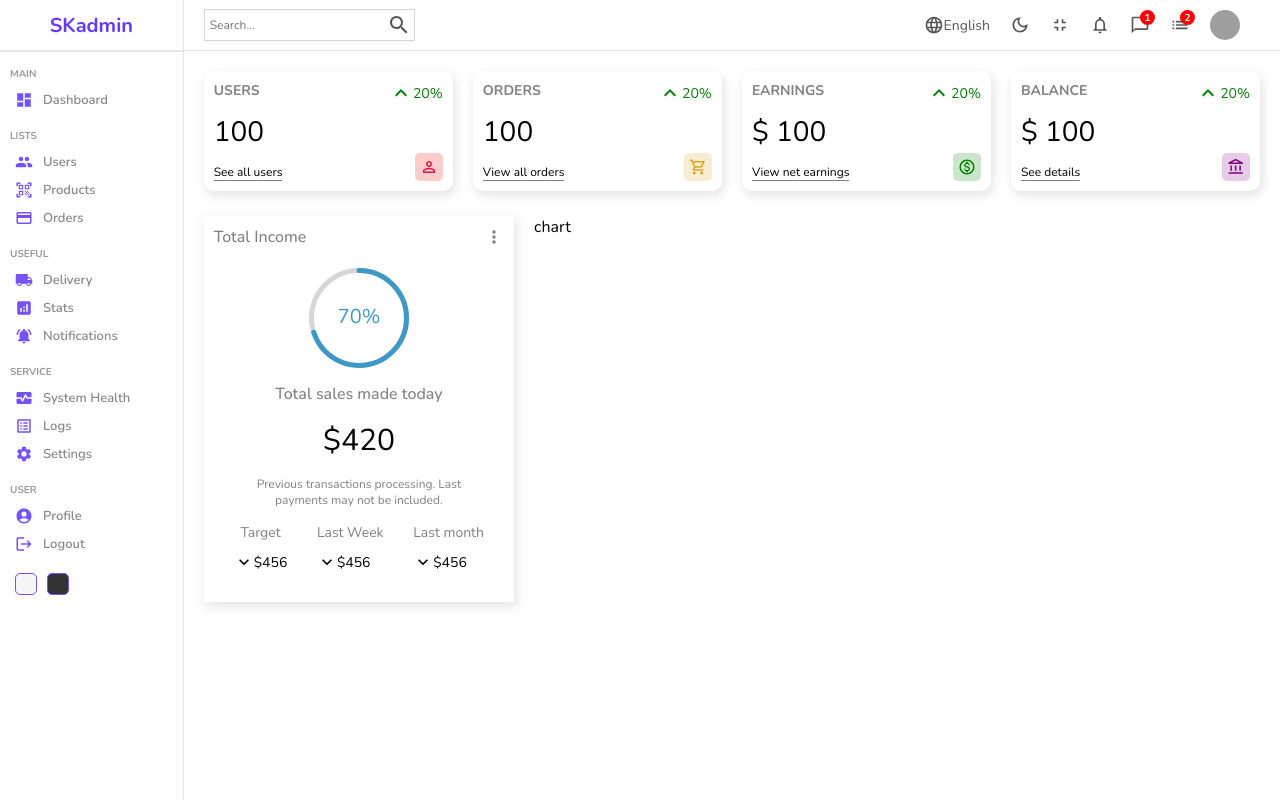
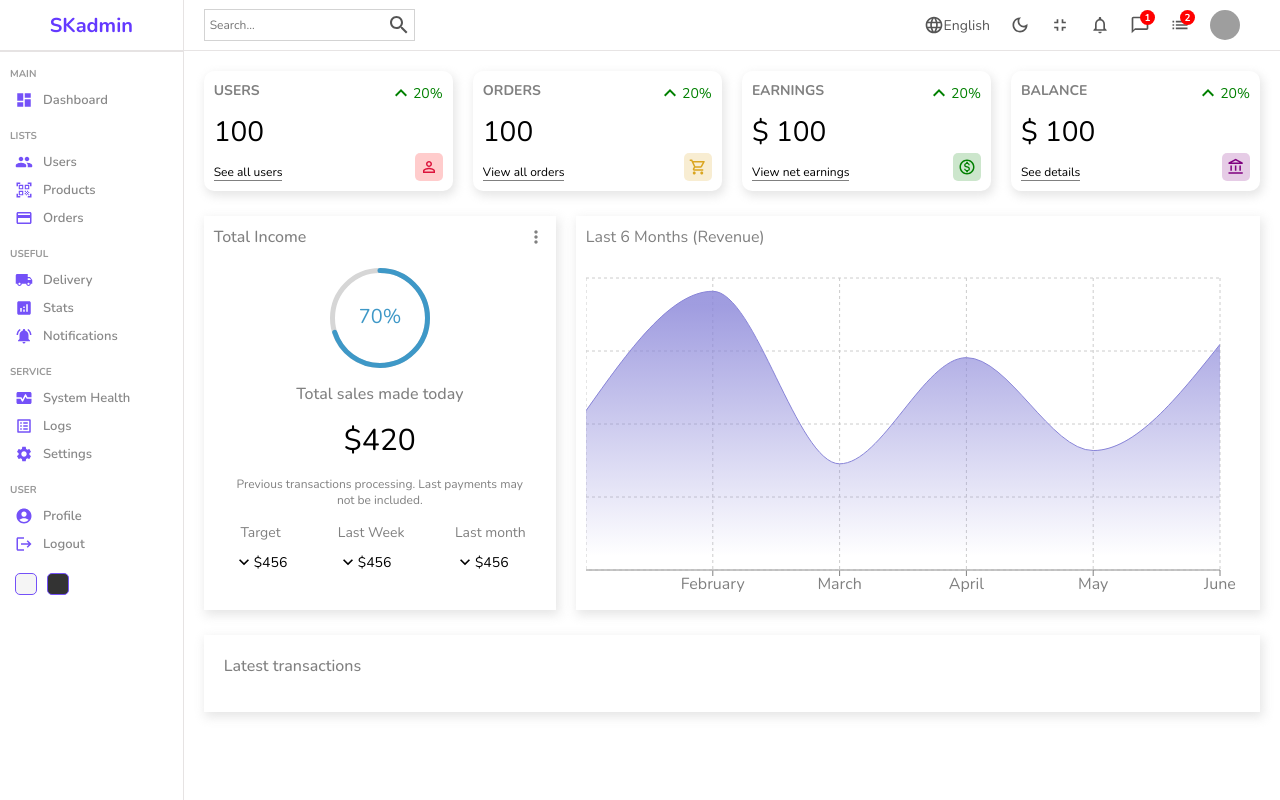
Before and after one commit to sharon-kathambi/react-admin-dashboard, a React (Create React App) app: page / in a window 1280 px wide. Built offline with nearby package versions, Linux system fonts and the light colour scheme; grey boxes are pictures that could not be loaded.

Commit message:
adding a bottom container below the chart

```diff
--- a/package.json
+++ b/package.json
@@ -15,6 +15,7 @@
     "react-dom": "^18.2.0",
     "react-router-dom": "^6.6.2",
     "react-scripts": "5.0.1",
+    "recharts": "^2.3.2",
     "sass": "^1.57.1",
     "web-vitals": "^2.1.4"
   },
--- a/src/components/chart/Chart.jsx
+++ b/src/components/chart/Chart.jsx
@@ -1,11 +1,36 @@
 import React from 'react'
 import './chart.scss'
+import { AreaChart, Area, XAxis, YAxis, CartesianGrid, Tooltip, ResponsiveContainer } from 'recharts';
+
+const data = [
+    { name: 'January', Total: 1200},
+    { name: 'February', Total: 2100},
+    { name: 'March', Total: 800},
+    { name: 'April', Total: 1600},
+    { name: 'May', Total: 900},
+    { name: 'June', Total: 1700}
+];
 
 const Chart = () => {
   return (
     <div className='chart'>
-      chart
-    </div>
+    <div className="title">Last 6 Months (Revenue)</div>
+    <ResponsiveContainer width= '100%' aspect={2 / 1}>
+     <AreaChart width={730} height={250} data={data}
+  margin={{ top: 10, right: 30, left: 0, bottom: 0 }}>
+  <defs>
+    <linearGradient id="total" x1="0" y1="0" x2="0" y2="1">
+      <stop offset="5%" stopColor="#8884d8" stopOpacity={0.8}/>
+      <stop offset="95%" stopColor="#8884d8" stopOpacity={0}/>
+    </linearGradient>
+  </defs>
+  <XAxis dataKey="name" stroke='gray'/>
+  <CartesianGrid strokeDasharray="3 3" className='chartGrid'/>
+  <Tooltip />
+  <Area type="monotone" dataKey="Total" stroke="#8884d8" fillOpacity={1} fill="url(#total)" />
+</AreaChart>
+</ResponsiveContainer>
+</div>
   )
 }
 
--- a/src/components/chart/chart.scss
+++ b/src/components/chart/chart.scss
@@ -1,4 +1,16 @@
 .chart {
-    flex: 5;
+    flex: 4;
+    -webkit-box-shadow: 2px 4px 10px 1px rgba(0, 0, 0, 0.47);
+    box-shadow: 2px 4px 10px 1px rgba(201, 201, 201, 0.47);
+    padding: 10px;
+    color: gray;
+
+    .title {
+        margin-bottom: 20px;
+    }
+
+    .chartGrid {
+        stroke: light gray;
+    }
 
 }
--- a/src/pages/home/Home.jsx
+++ b/src/pages/home/Home.jsx
@@ -22,6 +22,11 @@
           <Featured />
           <Chart />
         </div>
+        <div className="listContainer">
+          <div className="listTitle">
+            Latest transactions
+          </div>
+        </div>
         </div>
     </div>
   )
--- a/src/pages/home/home.scss
+++ b/src/pages/home/home.scss
@@ -13,5 +13,18 @@
         .charts{
             padding: 5px 20px;
         }
+
+        .listContainer {
+            -webkit-box-shadow: 2px 4px 10px 1px rgba(0, 0, 0, 0.47);
+            box-shadow:2px 4px 10px 1px rgba(201, 201, 201, 0.47);
+            padding: 20px;
+            margin: 20px;
+
+            .listTitle {
+                font-weight: 500;
+                color: gray;
+                margin-bottom: 15px;
+            }
+        }
     }
 }
```
Also changed, not shown: 1 other file (tests, documents, lock files or other folders).
